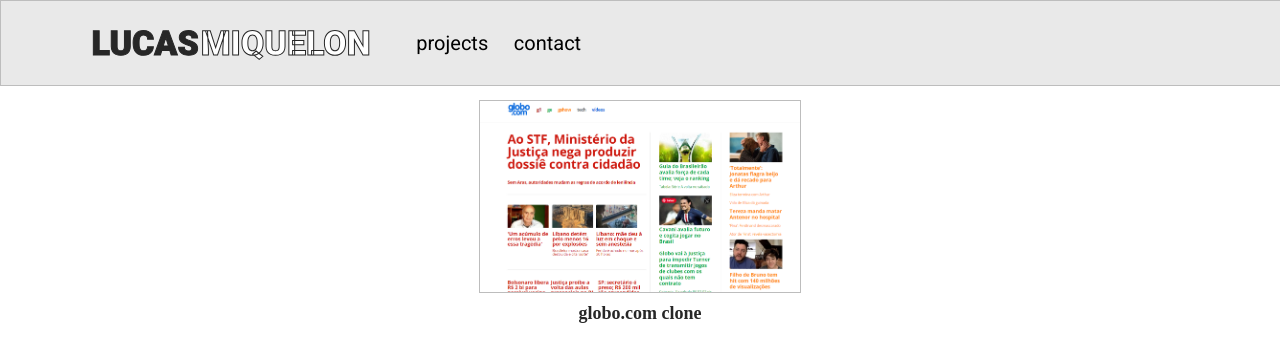
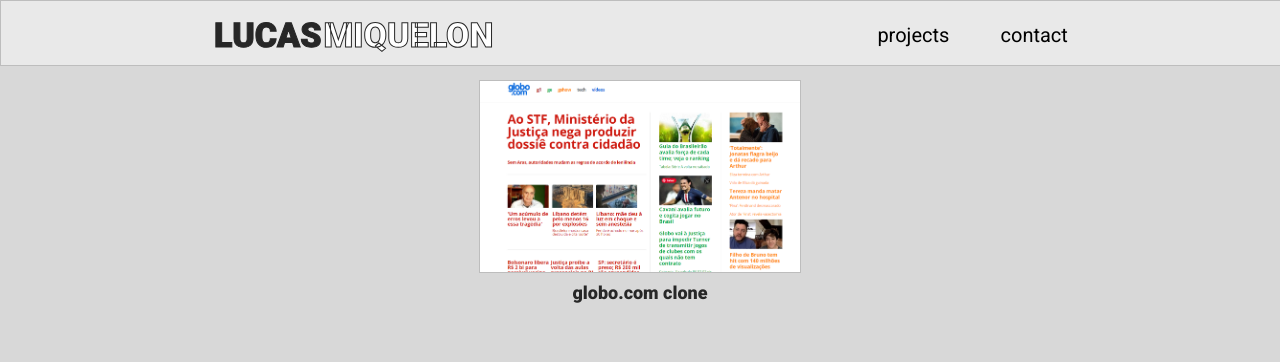
Before and after one commit to miquelonlucas/miquelonlucas.github.io, a plain HTML site: page index.html in a window 1280 px wide. Drawn offline with Linux system fonts and the light colour scheme.

Commit message:
added transition and repositioned header items

```diff
--- a/index.html
+++ b/index.html
@@ -14,11 +14,13 @@
 <body>
 
     <div id="header">
+        <div id="header-placement">
+            <p id="header-logo">LUCAS</p>
+            <p id="header-side-logo">MIQUELON</p>
+            <p class="header-items">projects</p>
+            <p class="header-items">contact</p>
 
-        <p id="header-logo">LUCAS</p>
-        <p id="header-side-logo">MIQUELON</p>
-        <p class="header-items">projects</p>
-        <p class="header-items">contact</p>
+        </div>
 
     </div>
 
--- a/style.css
+++ b/style.css
@@ -50,19 +50,23 @@ table {
 
 /* here your code starts */
 
-*{
-    font-family: 'Roboto', sans-serif;
+
+#header{
+    /* padding-left: 20%; */
+    height: 64px;
+    width: 100%;
+    border: 1px solid #BDBDBD;
+    background-color: #e9e9e9;
 }
 
-#header{
-    height: 84px;
-    width: 100%;
-    border: 1px solid #BDBDBD;
+#header-placement{
+    margin-top: 15px;
     display: flex;
     flex-direction: row;
     align-items: center;
-    background-color: #e9e9e9;
+    justify-content: center;
 }
+
 
 #header-logo, #header-side-logo, .header-items{
     font-family: 'Roboto', sans-serif;
@@ -76,32 +80,53 @@ table {
 #header-logo {
     color: #272727;
     -webkit-text-stroke: 1px #272727;
-    margin-left: calc(8% - 12px);
 }
 #header-logo:hover {
     color: #ffffff;
+    transition: .3s ease;
 }
 
 #header-side-logo{
     color: #ffffff;
     -webkit-text-stroke: 1px #272727;
     margin: 2px;
-    margin-right: 20px;
 }
+
+
+
+@media(max-width: 420px){
+    #header-side-logo{
+        margin-right: calc(34px);
+    }
+
+}
+@media(min-width:421px, max-width: 900px){
+    #header-side-logo{
+        margin-right: calc(8% + 34px);
+    }
+}
+@media(min-width: 901px){
+    #header-side-logo{
+        margin-right: calc(26%);
+    }
+}
+
+
 
 #header-side-logo:hover{
     color: #272727;
+    transition: .3s ease;
 }
 
 .header-items{
-    margin-left: 2%;
+    margin-left: 4%;
     font-size: 20px;
 }
 
 .header-items:hover{
     color: rgb(207, 28, 126);
     -webkit-text-stroke: 0.3px #e2e2e2;
-
+    transition: .2s ease;
     cursor: pointer;
 }
 
@@ -120,10 +145,15 @@ table {
     align-items: center;
 }
 
+#projects{
+    background-color: #d8d8d8;
+    height: 100vh;
+}
+
 .projects-row{
     width: 80%;
     margin: auto;
-    margin-top: 14px;
+    padding-top: 14px;
 }
 
 .projects-row img{
@@ -132,8 +162,9 @@ table {
 }
 
 .projects-row p{
+    font-family: 'Roboto', sans-serif;
     font-weight: 700;
-    margin-top: 8px;
+    padding-top: 8px;
     font-size: 18px;
     color: #272727;
 }
```
